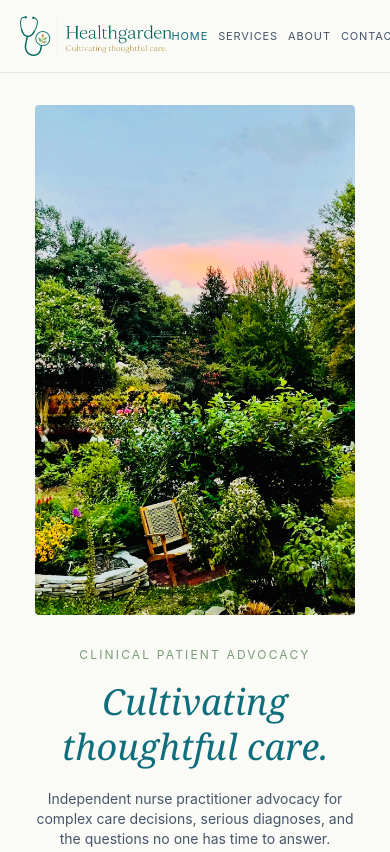
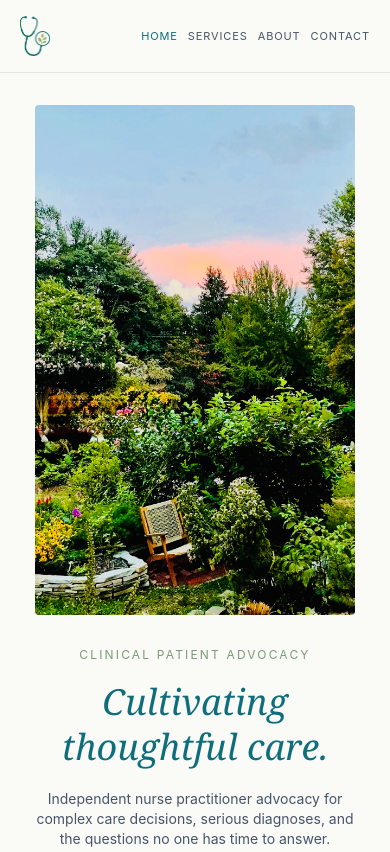
Before and after one commit to Cienfuego/healthgarden, an Astro site: page / in a window 390 px wide. Shown: the top 852 px of the page. Built offline with nearby package versions, Linux system fonts and the light colour scheme; Astro itself is replaced by a stand-in of ours.

Commit message:
Use mark-only logo on mobile nav

```diff
--- a/src/components/Nav.astro
+++ b/src/components/Nav.astro
@@ -1,7 +1,7 @@
 ---
 import { Image } from 'astro:assets';
 import logo from '../assets/logo.png';
-
+import logoMark from '../assets/logo-mark.png';
 const { current } = Astro.props;
 
 const links = [
@@ -13,7 +13,7 @@ const links = [
 ---
 
 <nav class="flex items-center justify-between border-b border-border-soft px-5 py-4 md:px-10">
-  <a href="/" class="shrink-0"><Image src={logo} alt="Healthgarden — Cultivating thoughtful care" widths={[300, 600]} sizes="(min-width: 768px) 15rem, 11rem" class="h-10 w-auto md:h-12" /></a>
+	  <a href="/" class="shrink-0"><Image src={logoMark} alt="Healthgarden" widths={[120, 240]} sizes="2.5rem" class="h-10 w-auto sm:hidden" /><Image src={logo} alt="Healthgarden — Cultivating thoughtful care" widths={[300, 600]} sizes="15rem" class="hidden h-12 w-auto sm:block" /></a>
   <div class="flex gap-2.5 text-[11px] uppercase tracking-eyebrow sm:gap-4 sm:text-xs md:gap-6">
     {links.map(link => (
     <a
```
Also changed, not shown: src/assets/logo-mark.png (added).
